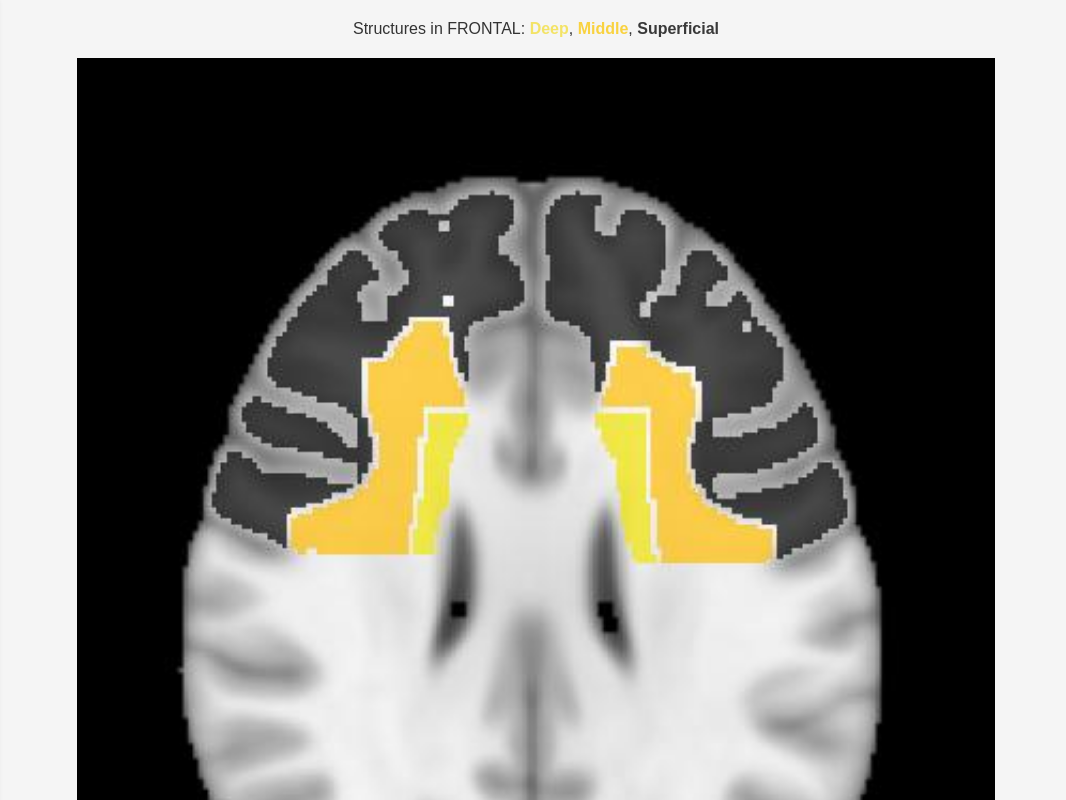
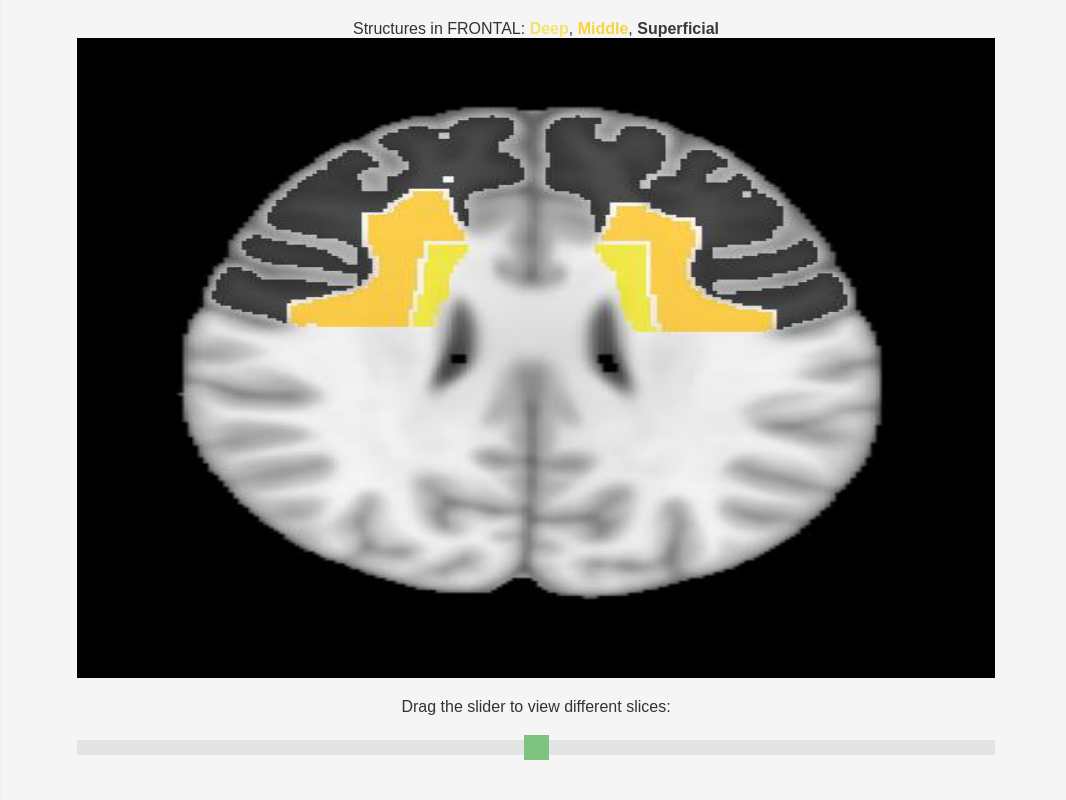
Before and after one commit to navalpablo/ALD_MRI_ATLAS, a plain HTML site: page index.html in a window 1280 px wide. Both pictures are taken after a click on the link "FRONTAL". Shown: the top 800 px of the page, 214-1280 px from the left. Drawn offline with Linux system fonts and the light colour scheme.

Commit message:
Update adapt image to monitor

```diff
--- a/index.html
+++ b/index.html
@@ -98,6 +98,13 @@
         width: 90%;
         display: block;
         margin: 20px auto;
+    }
+    #current-slice {
+        max-width: 100%; /* Ensures the image is not wider than its container */
+        max-height: 80vh; /* Limits the image height to 80% of the viewport height */
+        height: auto; /* Maintains aspect ratio */
+        display: block; /* Removes extra space below the image */
+        margin: 0 auto; /* Centers the image horizontally */
     }
 
     #slice-slider {
@@ -555,7 +562,7 @@ function loadImages(groupName) {
     const structureNames = {
         'ACOUSTIC': '<span style="color:#54489d;"><strong>Brachium</strong></span>, <span style="color:#efbf42;"><strong>Lateral Lemniscus</strong></span>, <span style="color:#6ff539;"><strong>Medial Geniculate</strong></span>, <span style="color:#d0ef3a;"><strong>Pons</strong></span>',
         'ANTERIOR_TEMPORAL': '<span style="color:#3da437;"><strong>Deep</strong></span>, <span style="color:#4d4caa;"><strong>Middle</strong></span>, <span style="color:#f99442;"><strong>Superficial</strong></span>',
-        'CORPUS_CALLOSUM': '<span style="color:#f5d846;"><strong>Body</strong></span>, <span style="color:#44afdd;"><strong>Genu</strong></span>, <span style="color:#c5f345;"><strong>Splenium</strong></span>',
+        'CORPUS_CALLOSUM': '<span style="color:#44afdd;"><strong>Body</strong></span>, <span style="color:#f5d846;"><strong>Genu</strong></span>, <span style="color:#c5f345;"><strong>Splenium</strong></span>',
         'CORTICOSPINAL': '<span style="color:#cb464a;"><strong>Brainstem</strong></span>, <span style="color:#4eb277;"><strong>Internal Capsule</strong></span>',
         'FRONTAL': '<span style="color:#f3e366;"><strong>Deep</strong></span>, <span style="color:#f9d240;"><strong>Middle</strong></span>, <span style="color:#393939;"><strong>Superficial</strong></span>',
         'MISC': '<span style="color:#e93e3f;"><strong>Basal Ganglia</strong></span>, <span style="color:#7e2587;"><strong>Cerebellum</strong></span>',
```
